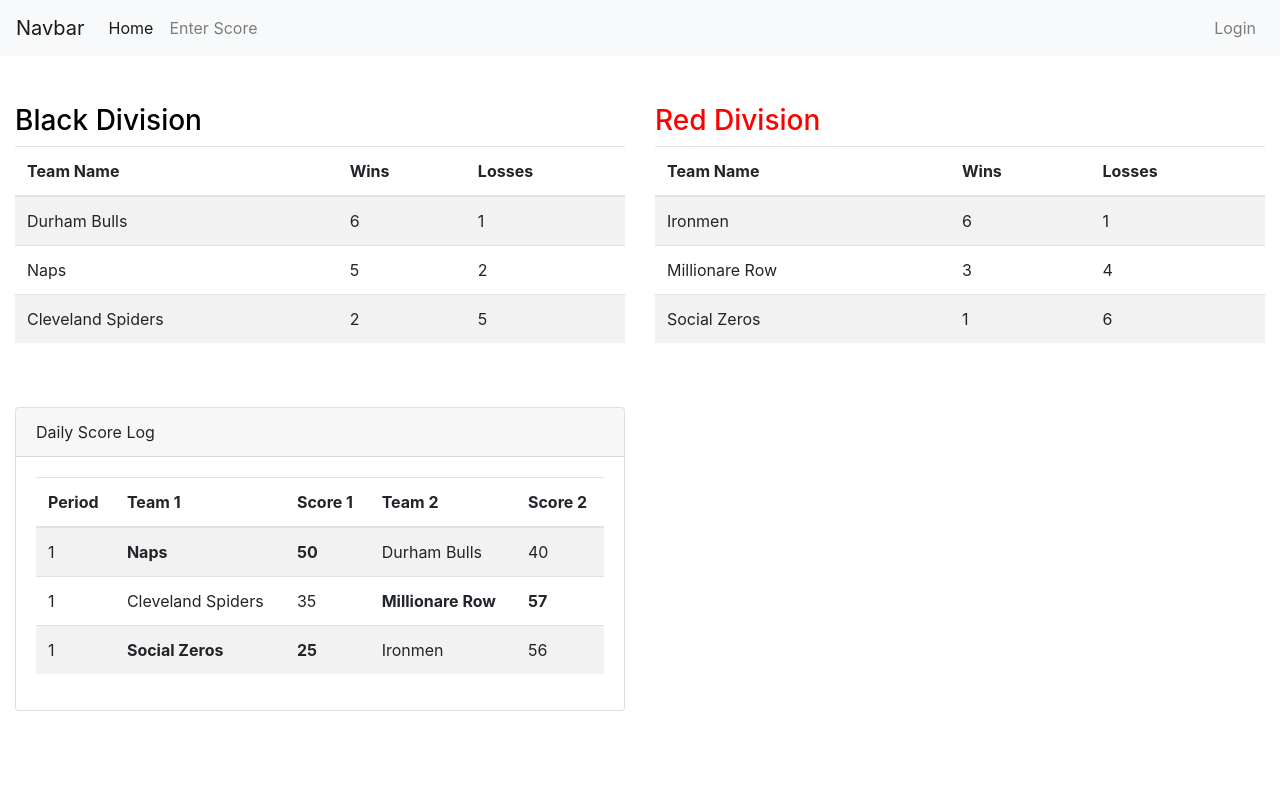
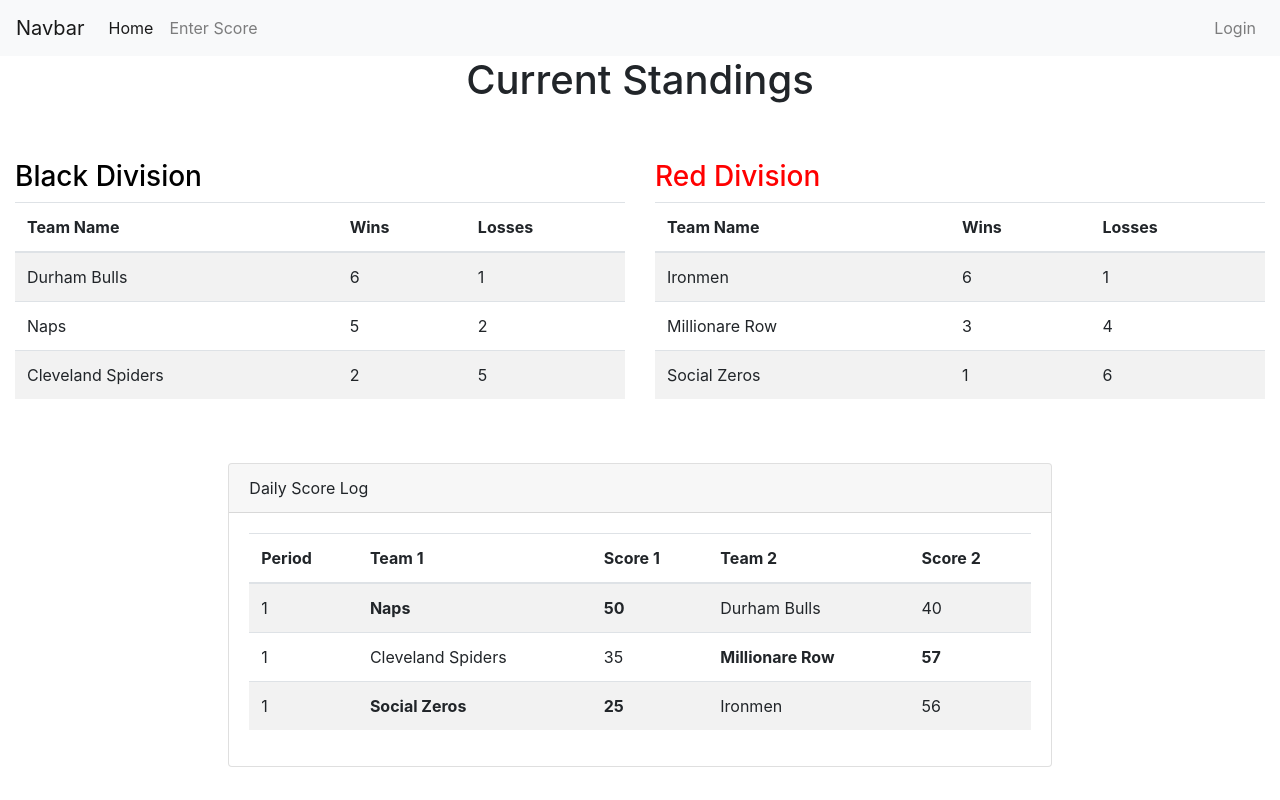
Before and after one commit to mattschreiber/tobbl-app, a React (Create React App) app: page / in a window 1280 px wide. Built offline with nearby package versions, Linux system fonts and the light colour scheme.

Commit message:
updated layout

```diff
--- a/src/views/Home.js
+++ b/src/views/Home.js
@@ -19,6 +19,7 @@ function Home() {
 
     return (
         <div className="container-fluid">
+            <h1 className="text-center">Current Standings</h1>
         <div className='row'>
             <div className='col-lg'>
                 <Standings props = {teamObj} division = "Black" />
@@ -28,11 +29,9 @@ function Home() {
             </div>
         </div>
         <div className="row">
-            {/* <div className="col-lg-3"></div> */}
-            <div className="col-lg-6">
+            <div className="mx-auto col-lg-8">
                 <DailyScore props = {scoreObj} />
             </div>
-            {/* <div className="col-lg-3"></div> */}
         </div>
         </div>
     )
```
